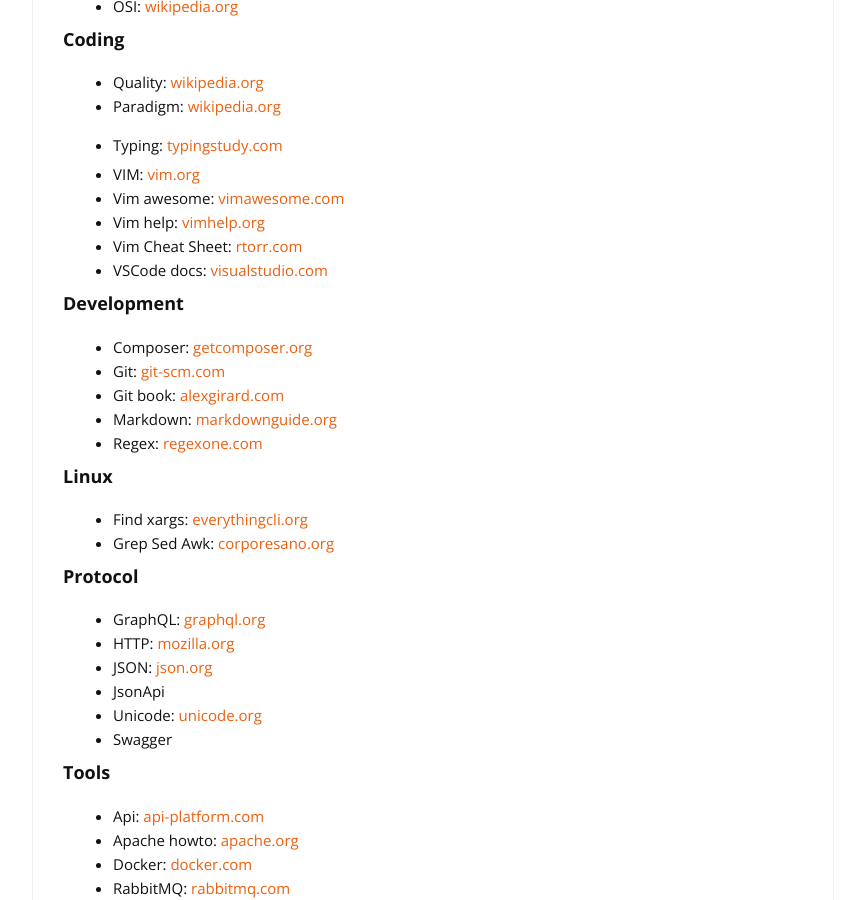
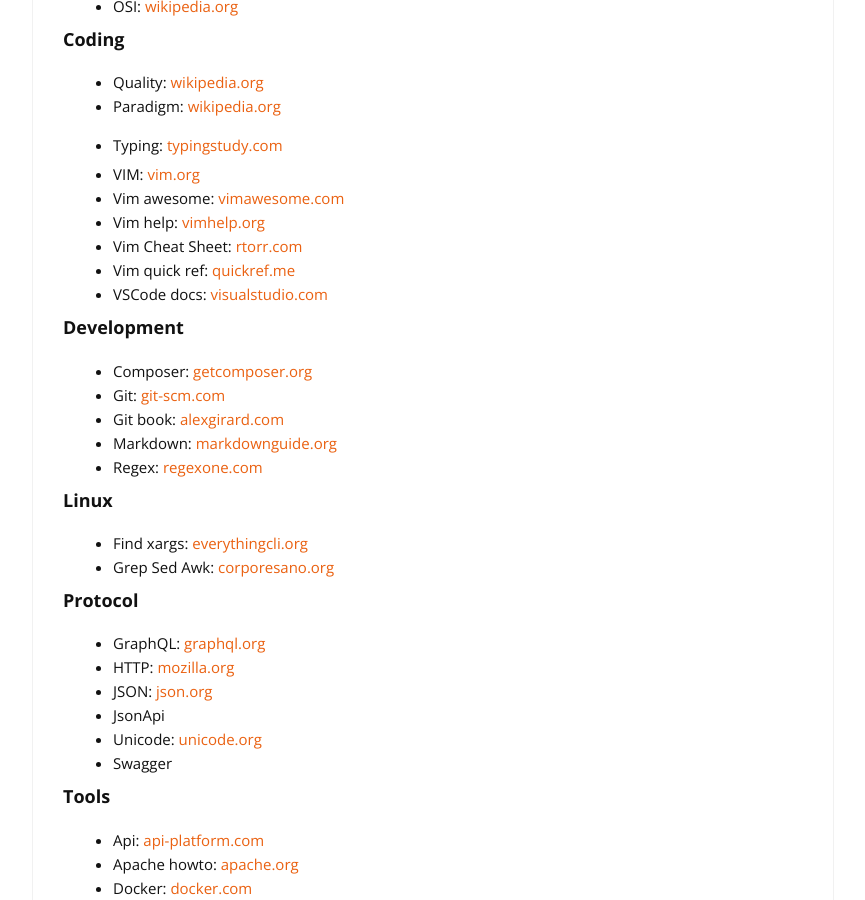
Before and after one commit to cylmat/cylmat.github.io, a Jekyll site: the page built from _pages/USEFUL.md, in a window 1280 px wide and 900 px high, scrolled down 1267 px. Shown: the whole window, without its empty margins (207-1072 px from the left). Built offline with Jekyll 4.4.1, drawn with Linux system fonts in a browser that asks for light colours; nearby versions of some CDN libraries.

Commit message:
Update USEFUL.md

```diff
--- a/_pages/USEFUL.md
+++ b/_pages/USEFUL.md
@@ -56,6 +56,7 @@
 - Vim awesome: [vimawesome.com](https://vimawesome.com)
 - Vim help: [vimhelp.org](https://vimhelp.org)
 - Vim Cheat Sheet: [rtorr.com](https://vim.rtorr.com)
+- Vim quick ref: [quickref.me](https://quickref.me/vim)
 - VSCode docs: [visualstudio.com](https://code.visualstudio.com/docs)
 
 ### Development
```
